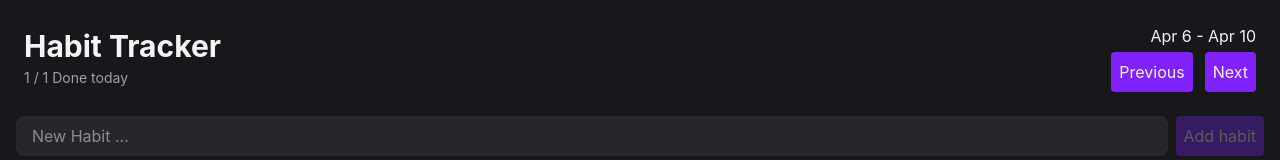
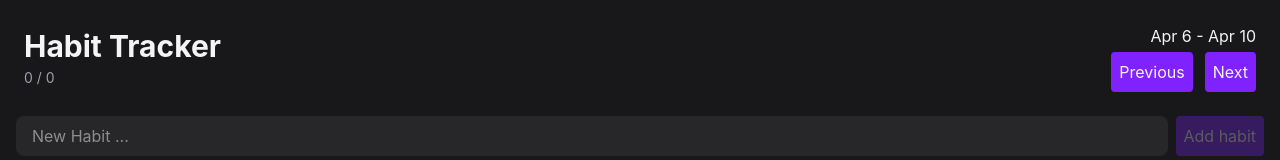
Before and after one commit to Oscar-Mont/habit-tracker, a React (Vite) app: page / in a window 1280 px wide. Shown: the top 160 px of the page. Built offline with nearby package versions, Linux system fonts and the light colour scheme.

Commit message:
Refactor to use Context API for habit related props

```diff
--- a/src/App.tsx
+++ b/src/App.tsx
@@ -1,42 +1,17 @@
 import Header from './components/Header.tsx'
 import HabitForm from './components/HabitForm.tsx'
 import HabitList from './components/HabitList.tsx'
-import { useState } from 'react'
-import type { Habit } from './components/HabitList.tsx'
-import { isSameDay } from 'date-fns'
-
-
+import { HabitProvider } from './context/HabitProvider.tsx'
 
 export default function App() {
 
-  const [habits, setHabits] = useState<Habit[]>([])
-
-  function addHabit(name: string) {
-    setHabits([...habits, { id: crypto.randomUUID(), name, completions: [] }])
-  }
-
-  function deleteHabit(id: string) {
-    setHabits(curr => curr.filter(habit => habit.id !== id))
-  }
-
-  function toggleHabit(id: string, date: Date) {
-    setHabits(curr => (
-      curr.map(
-        h => {
-          if (h.id !== id) return h
-          const alreadyDone = h.completions.some(c => isSameDay(c, date))
-          const completions = alreadyDone ? h.completions.filter(c => !isSameDay(c, date)) : [...h.completions, date]
-          return { ...h, completions }
-        }
-      )
-    ))
-  }
-
   return (
     <div className="max-w-2x1 mx-auto p-4 flex flex-col gap-4">
-      <Header />
-      <HabitForm addHabit={addHabit} />
-      <HabitList habits={habits} deleteHabit={deleteHabit} toggleHabit={toggleHabit} />
+      <HabitProvider>
+        <Header />
+        <HabitForm />
+        <HabitList />
+      </HabitProvider>
     </div>
 
   )
--- a/src/components/HabitForm.tsx
+++ b/src/components/HabitForm.tsx
@@ -1,12 +1,14 @@
+import { useHabits } from "../context/HabitProvider";
 import Button from "./Button";
 import { useState, type SubmitEvent } from "react";
 
-type HabitFormProps = {
-    addHabit: (name: string) => void
-}
+// type HabitFormProps = {
+//     addHabit: (name: string) => void
+// }
 
-export default function HabitForm({ addHabit }: HabitFormProps) {
+export default function HabitForm() {
     const [habitName, setHabitName] = useState("")
+    const { addHabit } = useHabits()
 
     function handleSubmit(e: SubmitEvent) {
         e.preventDefault()
--- a/src/components/HabitItem.tsx
+++ b/src/components/HabitItem.tsx
@@ -1,14 +1,15 @@
-import type { Habit } from "./HabitList"
+import type { Habit } from "../context/HabitProvider"
 import Button from "./Button"
 import { endOfWeek, startOfWeek, eachDayOfInterval, format, isFuture, isSameDay } from "date-fns"
+import { useHabits } from "../context/HabitProvider"
 
 interface HabitItemProps {
-    habit: Habit,
-    deleteHabit: (id: string) => void,
-    toggleHabit: (id: string, date: Date) => void
+    habit: Habit
 }
 
-export default function HabitItem({ habit, deleteHabit, toggleHabit }: HabitItemProps) {
+export default function HabitItem({ habit }: HabitItemProps) {
+    const { deleteHabit, toggleHabit } = useHabits()
+
     const visibleDates = eachDayOfInterval({
         start: startOfWeek(new Date()),
         end: endOfWeek(new Date())
--- a/src/components/HabitList.tsx
+++ b/src/components/HabitList.tsx
@@ -1,27 +1,21 @@
 // import Button from "./Button";
 import HabitItem from "./HabitItem"
+import { useHabits } from "../context/HabitProvider"
 
-export type Habit = {
-    id: string,
-    name: string,
-    completions: Date[]
-}
 
-type HabitListProps = {
-    habits: Habit[];
-    deleteHabit: (id: string) => void,
-    toggleHabit: (id: string, date: Date) => void
-}
+// type HabitListProps = {
+//     habits: Habit[];
+// }
 
-export default function HabitList({ habits, deleteHabit, toggleHabit }: HabitListProps) {
-
+export default function HabitList() {
+    const { habits } = useHabits()
     if (habits.length === 0) {
         return <p>No Habits yet.</p>
     }
     return (
         <div className="flex flex-col gap-3">
             {habits.map(habit => (
-                <HabitItem key={habit.id} habit={habit} deleteHabit={deleteHabit} toggleHabit={toggleHabit}></HabitItem>))}
+                <HabitItem key={habit.id} habit={habit} ></HabitItem>))}
         </div>
     )
 }
--- a/src/components/Header.tsx
+++ b/src/components/Header.tsx
@@ -1,11 +1,16 @@
+import { isToday } from "date-fns"
+import { useHabits } from "../context/HabitProvider"
 import Button from "./Button"
 
 export default function Header() {
+    const { habits } = useHabits()
+
+    const doneToday = habits.filter(h => h.completions.some(c => isToday(c))).length
     return (
         <header className="flex items-center justify-between p-2">
             <div className="flex flex-col gap-1">
                 <h1 className="text-3xl font-bold">Habit Tracker</h1>
-                <span className="text-zinc-400 text-sm">1 / 1 Done today</span>
+                <span className="text-zinc-400 text-sm">{doneToday} / {habits.length}</span>
             </div>
 
             <div className="flex flex-col gap-1 items-end">
--- /dev/null
+++ b/src/context/HabitProvider.tsx
@@ -0,0 +1,57 @@
+import { createContext, type ReactNode, useState, useContext } from "react"
+import { isSameDay } from "date-fns"
+
+//Types
+export type Habit = {
+    id: string,
+    name: string,
+    completions: Date[]
+}
+
+type HabitContextType = {
+    habits: Habit[]
+    addHabit: (name: string) => void
+    deleteHabit: (id: string) => void
+    toggleHabit: (id: string, date: Date) => void
+}
+
+type HabitProviderProps = {
+    children: ReactNode
+}
+
+export const HabitContext = createContext<null | HabitContextType>(null)
+
+//Context Provider
+export function HabitProvider({ children }: HabitProviderProps) {
+    const [habits, setHabits] = useState<Habit[]>([])
+
+    function addHabit(name: string) {
+        setHabits([...habits, { id: crypto.randomUUID(), name, completions: [] }])
+    }
+
+    function deleteHabit(id: string) {
+        setHabits(curr => curr.filter(habit => habit.id !== id))
+    }
+
+    function toggleHabit(id: string, date: Date) {
+        setHabits(curr => (
+            curr.map(
+                h => {
+                    if (h.id !== id) return h
+                    const alreadyDone = h.completions.some(c => isSameDay(c, date))
+                    const completions = alreadyDone ? h.completions.filter(c => !isSameDay(c, date)) : [...h.completions, date]
+                    return { ...h, completions }
+                }
+            )
+        ))
+    }
+
+    return <HabitContext value={{ habits, addHabit, toggleHabit, deleteHabit }}>{children}</HabitContext>
+}
+
+//Custom Hook: useHabit
+export function useHabits() {
+    const habitContext = useContext(HabitContext)
+    if (habitContext == null) throw new Error("Null Context")
+    return habitContext
+}
```
